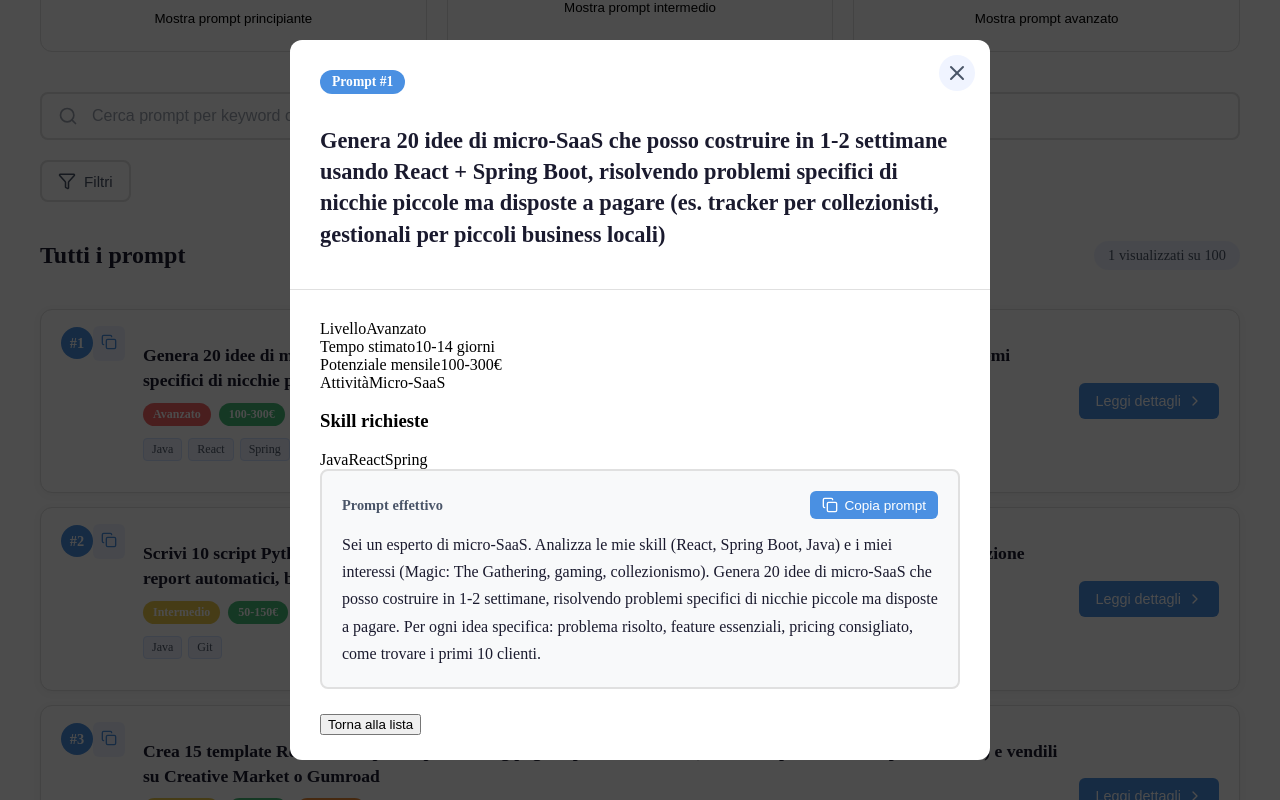
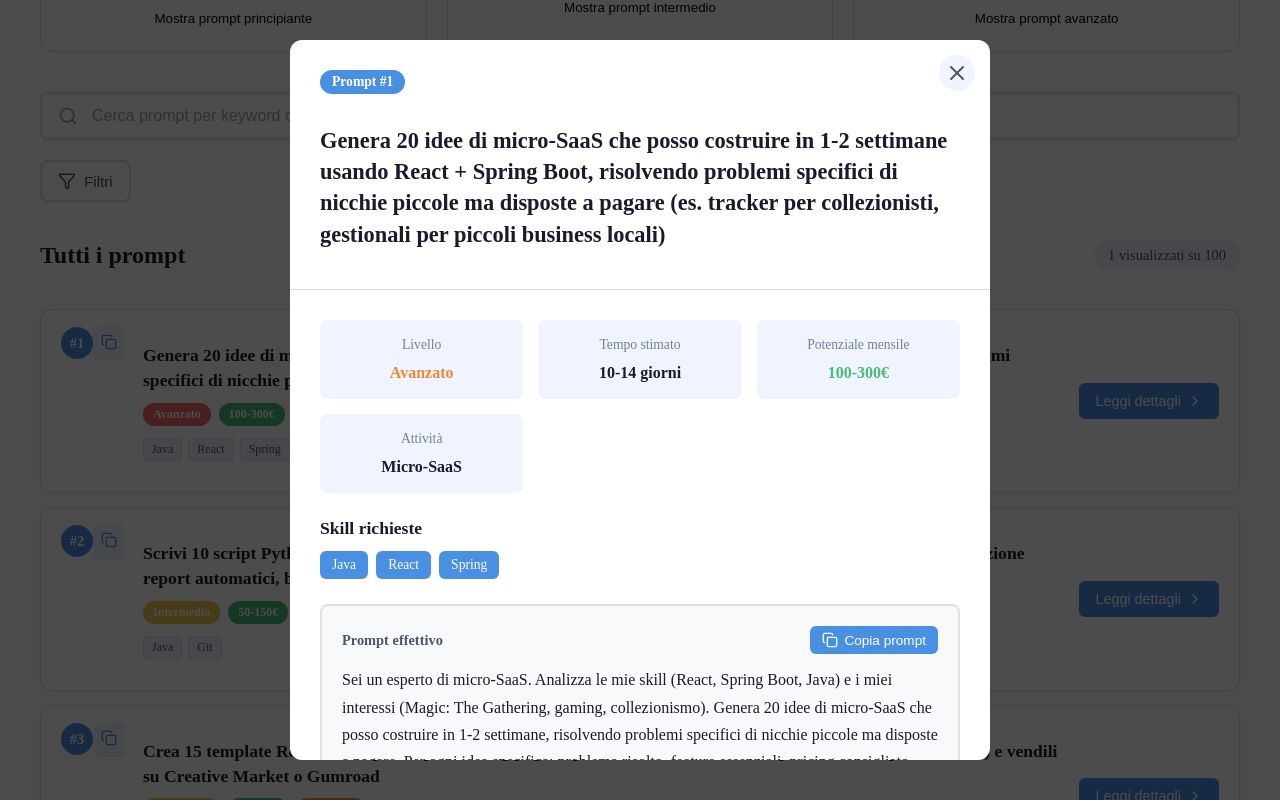
Before and after one commit to lorenzograssiUni/ia-developer-profitti, a React (Vite) app: page / in a window 1280 px wide. Both pictures are taken after a click on the element 640 px from the left and 1202 px from the top of the page. Shown: the part 802-1602 px from the top of the page. Built offline with nearby package versions, Linux system fonts and the light colour scheme; the HTML template or start-up script is replaced by a standard one.

Commit message:
fix: layout etichette dettaglio prompt

```diff
--- a/src/components/PromptModal.css
+++ b/src/components/PromptModal.css
@@ -1,21 +1,12 @@
 .modal-overlay {
   position: fixed;
-  top: 0;
-  left: 0;
-  right: 0;
-  bottom: 0;
-  background: rgba(0, 0, 0, 0.7);
+  inset: 0;
+  background: rgba(0, 0, 0, .7);
   display: flex;
   align-items: center;
   justify-content: center;
   z-index: 1000;
   padding: 20px;
-  animation: fadeIn 0.3s ease;
-}
-
-@keyframes fadeIn {
-  from { opacity: 0; }
-  to { opacity: 1; }
 }
 
 .modal-content {
@@ -26,80 +17,44 @@
   max-height: 90vh;
   overflow-y: auto;
   position: relative;
-  animation: slideUp 0.3s ease;
 }
 
 body.dark-mode .modal-content { background: #1a1a2e; }
-
-@keyframes slideUp {
-  from { opacity: 0; transform: translateY(20px); }
-  to { opacity: 1; transform: translateY(0); }
-}
-
-.modal-close {
-  position: absolute;
-  top: 15px;
-  right: 15px;
-  background: #f0f4ff;
-  border: none;
-  width: 36px;
-  height: 36px;
-  border-radius: 50%;
-  display: flex;
-  align-items: center;
-  justify-content: center;
-  color: #4a5568;
-  cursor: pointer;
-  transition: all 0.2s ease;
-  z-index: 2;
-}
-
-body.dark-mode .modal-close { background: #2a2a3e; color: #b0b8c8; }
+.modal-close { position: absolute; top: 15px; right: 15px; z-index: 2; background: #f0f4ff; border: 0; width: 36px; height: 36px; border-radius: 50%; display: flex; align-items: center; justify-content: center; color: #4a5568; cursor: pointer; }
 .modal-close:hover { background: #4a90e2; color: white; }
-
-.modal-header {
-  padding: 30px 30px 20px;
-  border-bottom: 1px solid #e0e0e0;
-}
-
+.modal-header { padding: 30px 30px 20px; border-bottom: 1px solid #e0e0e0; }
 body.dark-mode .modal-header { border-color: #2a2a3e; }
-.modal-number { background: #4a90e2; color: white; padding: 4px 12px; border-radius: 12px; font-size: .85rem; font-weight: 600; display: inline-block; margin-bottom: 12px; }
-.modal-header h2 { font-size: 1.4rem; font-weight: 600; color: #1a1a2e; line-height: 1.4; }
+.modal-number { display: inline-block; background: #4a90e2; color: white; padding: 4px 12px; border-radius: 12px; font-size: .85rem; font-weight: 600; margin-bottom: 12px; }
+.modal-header h2 { color: #1a1a2e; font-size: 1.4rem; line-height: 1.4; }
 body.dark-mode .modal-header h2 { color: #e8e9ea; }
 .modal-body { padding: 30px; }
 
-.prompt-box {
-  background: #f8f9fa;
-  border: 2px solid #e0e0e0;
-  border-radius: 8px;
-  padding: 20px;
-  margin-bottom: 25px;
-  overflow: hidden;
-}
+.info-grid { display: grid; grid-template-columns: repeat(auto-fit, minmax(150px, 1fr)); gap: 15px; margin-bottom: 25px; }
+.info-item { background: #f0f4ff; padding: 15px; border-radius: 8px; text-align: center; min-width: 0; }
+body.dark-mode .info-item { background: #2a2a3e; }
+.info-label { display: block; color: #718096; font-size: .85rem; line-height: 1.4; margin-bottom: 8px; }
+.info-value { display: block; color: #1a1a2e; font-size: 1rem; font-weight: 600; line-height: 1.4; overflow-wrap: anywhere; }
+body.dark-mode .info-value { color: #e8e9ea; }
+.info-value.earnings { color: #48bb78; }
+.info-value.difficulty { color: #ed8936; }
 
+.info-section { margin-bottom: 25px; }
+.info-section h3 { color: #1a1a2e; font-size: 1.1rem; margin-bottom: 12px; }
+body.dark-mode .info-section h3 { color: #e8e9ea; }
+.skills-list { display: flex; gap: 8px; flex-wrap: wrap; }
+.skill-badge-modal { background: #4a90e2; color: white; padding: 6px 12px; border-radius: 6px; font-size: .85rem; font-weight: 500; }
+
+.prompt-box { background: #f8f9fa; border: 2px solid #e0e0e0; border-radius: 8px; padding: 20px; margin-bottom: 25px; overflow: hidden; }
 body.dark-mode .prompt-box { background: #0f0f1a; border-color: #2a2a3e; }
 .prompt-box-header { display: flex; justify-content: space-between; align-items: center; gap: 12px; margin-bottom: 12px; }
-.prompt-box-header span { font-weight: 600; color: #4a5568; font-size: .9rem; }
+.prompt-box-header span { color: #4a5568; font-size: .9rem; font-weight: 600; }
 body.dark-mode .prompt-box-header span { color: #b0b8c8; }
-.copy-prompt-btn { display: flex; align-items: center; gap: 6px; background: #4a90e2; color: white; border: none; padding: 6px 12px; border-radius: 6px; font-size: .85rem; font-weight: 500; cursor: pointer; }
+.copy-prompt-btn { display: flex; align-items: center; gap: 6px; background: #4a90e2; color: white; border: 0; padding: 6px 12px; border-radius: 6px; font-size: .85rem; font-weight: 500; cursor: pointer; }
 .copy-prompt-btn:hover { background: #357abd; }
-
-.prompt-text {
-  display: block;
-  width: 100%;
-  margin: 0;
-  color: #1a1a2e;
-  line-height: 1.7;
-  font-size: 1rem;
-  font-family: inherit;
-  white-space: pre-wrap;
-  overflow-wrap: anywhere;
-  word-break: break-word;
-  max-height: none;
-  overflow: visible;
-}
-
+.prompt-text { display: block; width: 100%; margin: 0; color: #1a1a2e; line-height: 1.7; font-size: 1rem; font-family: inherit; white-space: pre-wrap; overflow-wrap: anywhere; word-break: break-word; }
 body.dark-mode .prompt-text { color: #e8e9ea; }
+.back-btn { display: inline-flex; align-items: center; gap: 8px; background: #4a90e2; color: white; border: 0; padding: 12px 20px; border-radius: 6px; font-weight: 500; cursor: pointer; }
+.back-btn:hover { background: #357abd; }
 
 @media (max-width: 768px) {
   .modal-content { max-height: 95vh; }
```
